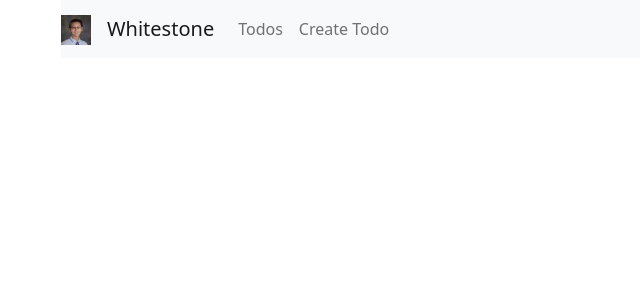
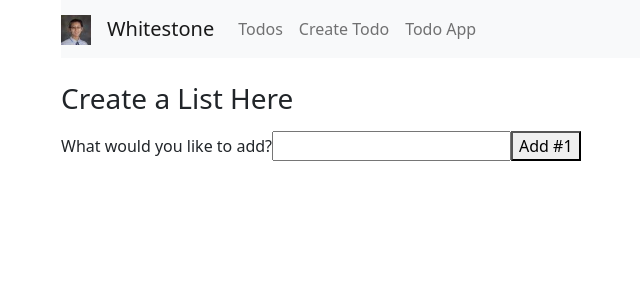
Before and after one commit to VincentWang001/CalHacks, a React (Create React App) app in the folder whitestone/: page /todoEdit in a window 1280 px wide. Shown: the top 300 px of the page, without its empty margins (21-661 px from the left). Built offline with nearby package versions, Linux system fonts and the light colour scheme.

Commit message:
todo page; ;

```diff
--- a/whitestone/src/App.js
+++ b/whitestone/src/App.js
@@ -6,8 +6,10 @@
 import CreateTodo from "./components/create-todo.component";
 import EditTodo from "./components/edit-todo.component";
 import TodosList from "./components/todos-list.component";
+import TodoApp from "./components/make-todo.component";
 
 import pepeSad from "./poster.jpeg";
+import StockFinder from './components/finance';
 
 class App extends Component {
   render() {
@@ -27,13 +29,19 @@
                 <li className="navbar-item">
                   <Link to="/create" className="nav-link">Create Todo</Link>
                 </li>
+                <li className="navbar-item">
+                  <Link to="/todoEdit" className="nav-link">Todo App</Link>
+                </li>
               </ul>
             </div>
           </nav>
-          <br/>
+          <br />
           <Route path="/" exact component={TodosList} />
           <Route path="/edit/:id" component={EditTodo} />
           <Route path="/create" component={CreateTodo} />
+          <Route path="/finder" component={StockFinder} />
+          <Route path="/todoEdit" component={TodoApp} />
+
         </div>
       </Router>
     );
--- /dev/null
+++ b/whitestone/src/components/finance.js
@@ -0,0 +1,11 @@
+import React, { Component } from "react";
+
+export default class StockFinder extends Component {
+    render() {
+        return (
+            <div>
+                <p>Hello!</p>
+            </div>
+        )
+    }
+}
--- /dev/null
+++ b/whitestone/src/components/make-todo.component.js
@@ -0,0 +1,64 @@
+import React, { Component } from "react";
+import { BrowserRouter as Router, Route, Link } from "react-router-dom";
+
+export default class TodoApp extends React.Component {
+  constructor(props) {
+    super(props);
+    this.state = { items: [], text: '' };
+    this.handleChange = this.handleChange.bind(this);
+    this.handleSubmit = this.handleSubmit.bind(this);
+  }
+
+  render() {
+    return (
+      <div>
+        <h3>Create a List Here</h3>
+        <TodoList items={this.state.items} />
+        <form onSubmit={this.handleSubmit}>
+          <label htmlFor="new-todo">
+            What would you like to add?
+          </label>
+          <input
+            id="new-todo"
+            onChange={this.handleChange}
+            value={this.state.text}
+          />
+          <button>
+            Add #{this.state.items.length + 1}
+          </button>
+        </form>
+      </div>
+    );
+  }
+
+  handleChange(e) {
+    this.setState({ text: e.target.value });
+  }
+
+  handleSubmit(e) {
+    e.preventDefault();
+    if (this.state.text.length === 0) {
+      return;
+    }
+    const newItem = {
+      text: this.state.text,
+      id: Date.now()
+    };
+    this.setState(state => ({
+      items: state.items.concat(newItem),
+      text: ''
+    }));
+  }
+}
+
+class TodoList extends React.Component {
+  render() {
+    return (
+      <ul>
+        {this.props.items.map(item => (
+          <li key={item.id}>{item.text}</li>
+        ))}
+      </ul>
+    );
+  }
+}
```
